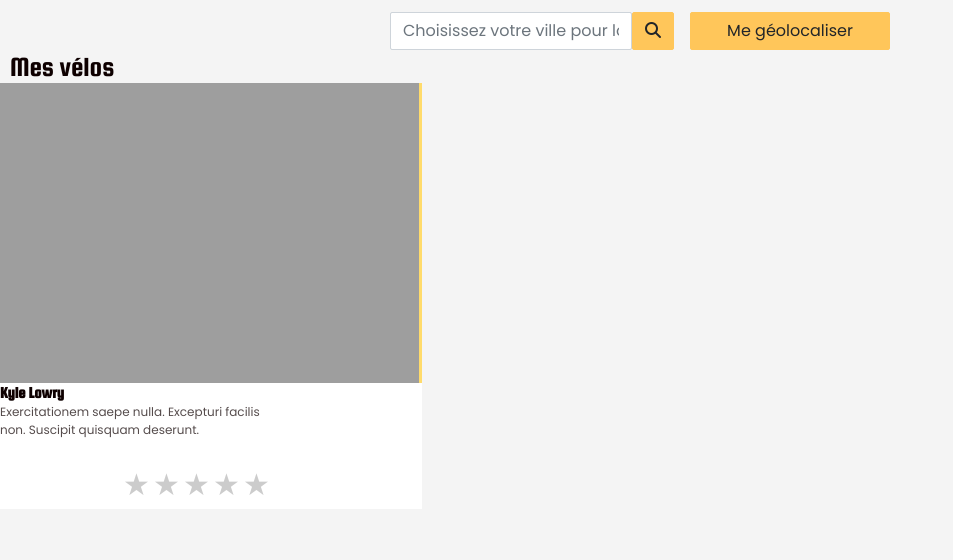
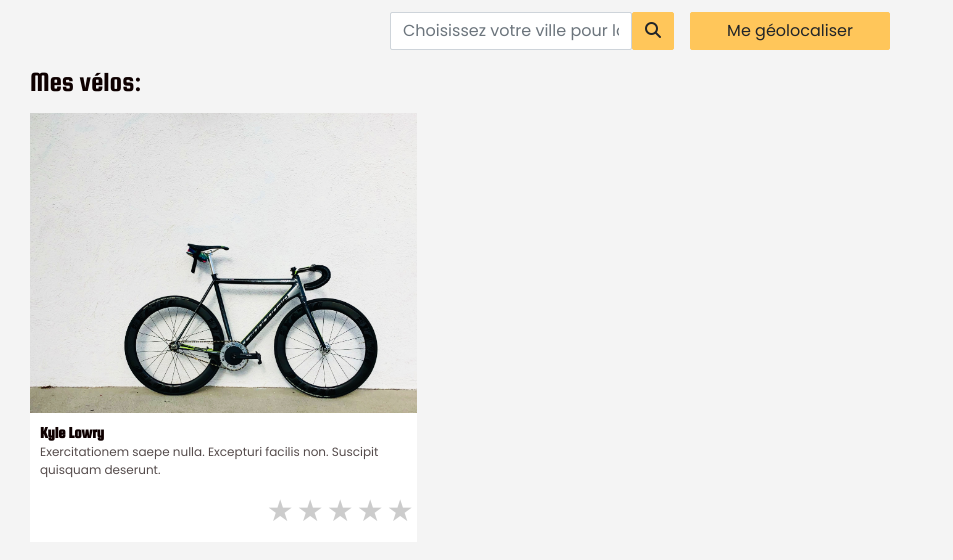
Before and after one commit to Lugdu84/-bretzel, a Rails app: page /mybookings in a window 1280 px wide. Shown: the part 57-617 px from the top of the page, without its empty margins (0-953 px from the left). Run offline with Rails 7, Linux system fonts and the light colour scheme; a user stored in the database is signed in; tables that the repository leaves empty hold one stand-in row (values such as "Sample post"); style sheets or scripts are compiled from the project's sources; some libraries are stand-ins or nearby versions.

Commit message:
design page 4 ok

```diff
--- a/app/assets/stylesheets/components/_cardreservations.scss
+++ b/app/assets/stylesheets/components/_cardreservations.scss
@@ -1,55 +1,61 @@
 h3 {
-  margin: 0 10px;
+  margin: 15px 30px 15px 30px;
 }
 
 a {
   margin: 0 10px;
 }
 
-
+nav{
+  display: grid;
+  grid-template-columns: 1fr 1fr 1fr;
+  grid-gap: 30px;
+  margin: 0px 30px 0px 30px;
+}
 nav ul {
   display: flex;
   justify-content: space-evenly;
   margin: 0 0px;
 }
 
-.card-trip {
+.card-trip-order {
   overflow: hidden;
   padding: 0px;
   background: white;
   box-shadow: 0 0 0px rgba(0,0,0,0.2);
 }
 
-.card-trip > img {
+.card-trip-order > img {
   height: 300px;
   width: 100%;
   object-fit: cover;
 }
 
-.card-trip h2 {
+.card-trip-order h2 {
   font-size: 16px;
   font-weight: bold;
   margin: 0;
 }
 
-.card-trip p {
+.card-trip-order p {
+  width: 100%;
   font-size: 12px;
   opacity: .7;
   margin: 0;
 }
 
 
-.card-trip .card-trip-infos {
-  padding: 0px;
+.card-trip-order .card-trip-order-infos {
+  padding: 10px;
   display: flex;
   justify-content: space-between;
   align-items: flex-end;
   position: relative;
 }
 
-.card-trip-infos .card-trip-user {
-  position: absolute;
-  right: 16px;
-  top: -20px;
-  width: 40px;
-}
+// .card-trip-order-infos .card-trip-order-user {
+//   position: absolute;
+//   right: 16px;
+//   top: -20px;
+//   width: 40px;
+// }
--- a/app/assets/stylesheets/components/_ratingstars.scss
+++ b/app/assets/stylesheets/components/_ratingstars.scss
@@ -2,10 +2,11 @@
     margin: 0;
     padding: 0;
 }
+
 .rate {
-    float: left;
-    height: 46px;
-    padding: 0 10px;
+    //float: left;
+    height: 0px;
+    padding: 0 0px;
 }
 .rate:not(:checked) > input {
     position:absolute;
--- a/app/views/bookings/mybookings.html.erb
+++ b/app/views/bookings/mybookings.html.erb
@@ -6,7 +6,7 @@
 
 <body>
   <%= render 'shared/search' %>
-  <h3>Mes vélos</h3>
+  <h3>Mes vélos:</h3>
  <!--  <br>
   <a class="btn btn-page4" href="#">Précédents</a>
   <a class="btn btn-page4" href="#">A venir</a>
@@ -15,17 +15,17 @@
   <br> -->
 <nav>
   <% @bookings.each do |booking|  %>
-    <div class="card-trip">
-          <img src="http://localhost:3000/assets/0-c042248a8122d6a4a6a3e463eab04e66a3930d630f619e4d78ae34a41037f42d.jpg" />
-          <div class="card-trip-infos">
+    <div class="card-trip-order">
+          <%= image_tag booking.bike.photo %>
+          <div class="card-trip-order-infos">
             <div>
               <h2><%= booking.bike.name %></h2>
               <p><%= booking.bike.description %></p>
             </div>
             <br>
-            <%= render 'shared/ratingstars' %>
             <!-- <a class="btn btn-validate" href="#">Envoyer</a> -->
           </div>
+          <%= render 'shared/ratingstars' %>
         </div>
   <% end %>
 </nav>
--- a/app/views/shared/_ratingstars.html.erb
+++ b/app/views/shared/_ratingstars.html.erb
@@ -9,4 +9,4 @@
     <label for="star2" title="text">2 stars</label>
     <input type="radio" id="star1" name="rate" value="1" />
     <label for="star1" title="text">1 star</label>
-  </div>
+</div>
```
Also changed, not shown: app/views/bookings/_ratingstars.html.erb (deleted, +0 -12 lines).
